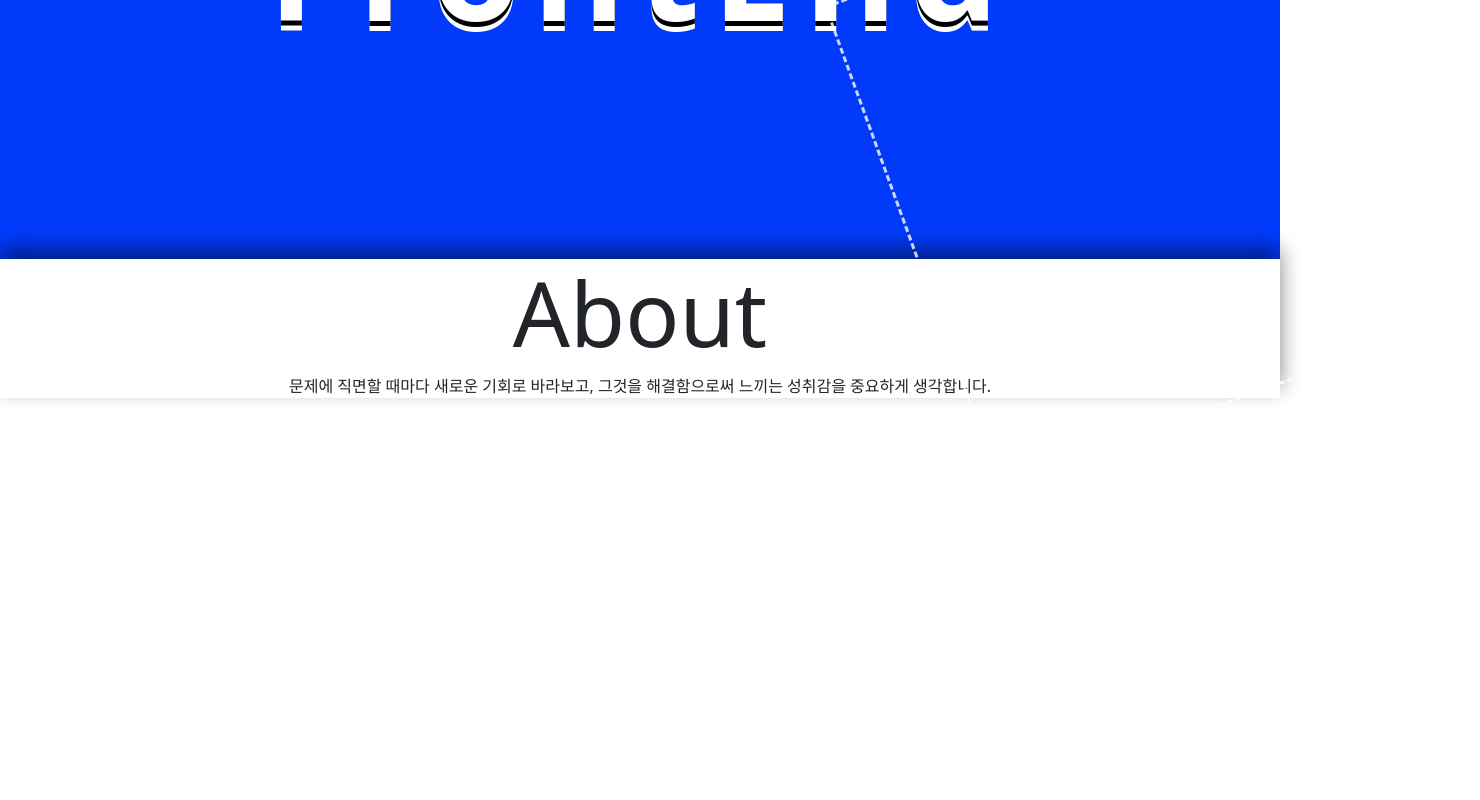
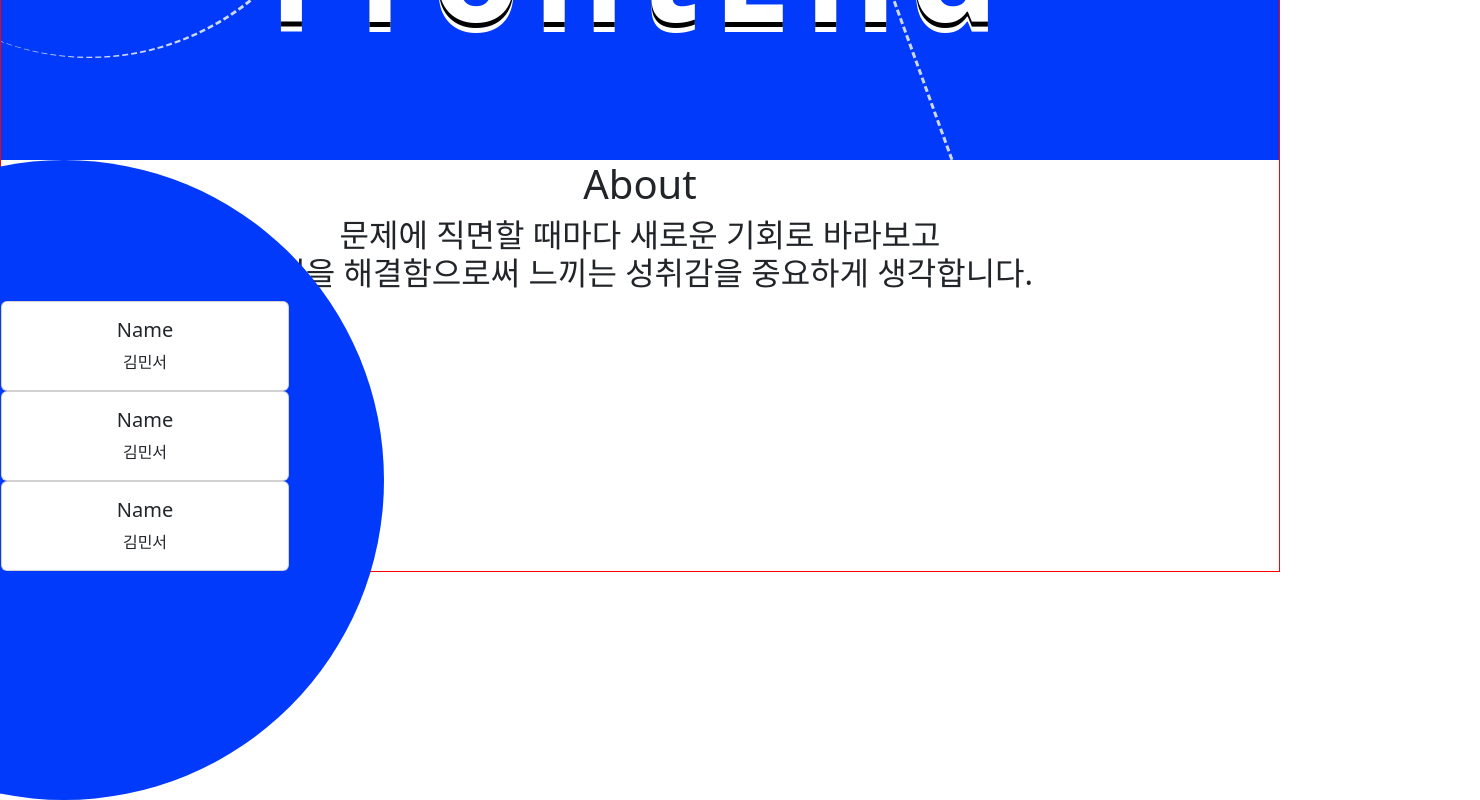
Before and after one commit to kingkaminseo/pp, a React (Create React App) app: page / in a window 1280 px wide. Shown: the part 513-1313 px from the top of the page, 1480 px wide, since content can reach past the window. Before the commit the page ends 1000 px from the top, so only its background shows below. Built offline with nearby package versions, Linux system fonts and the light colour scheme.

Commit message:
portfolio

```diff
--- a/src/App.js
+++ b/src/App.js
@@ -6,7 +6,7 @@ import About from './components/About';
 
 function App() {
   return (
-    <div className="App">
+    <div className="App" style={{border : '1px solid red', overflow : 'hidden'}}>
         <TopNavbar />
         <Main/>
         <About/>
--- a/src/components/About.jsx
+++ b/src/components/About.jsx
@@ -1,13 +1,14 @@
+import Produce from './Produce'
 import './font.css'
 
 function About() {
     return(
-        <div style={{backgroundColor : 'white', boxShadow: '0px -10px 20px rgba(0, 0, 0, 0.487)'}}>
-            <h1 style={{fontSize : '7vw',}}>About</h1>
+        <div style={{boxShadow: '0 -10px 20px rgb(0, 0, 0)', backgroundColor : 'white'}}>
 
-            <p>
-                문제에 직면할 때마다 새로운 기회로 바라보고, 그것을 해결함으로써 느끼는 성취감을 중요하게 생각합니다.
-            </p>
+
+                <div style={{backgroundColor : 'rgb(1, 58, 251)', width : '50vw', height : '50vw', position : 'absolute', borderRadius : '50%',zIndex : '0',right : '70vw'}}></div>
+                <h1>About</h1>
+                <Produce/>
         </div>
     )
 }
--- a/src/components/Main.jsx
+++ b/src/components/Main.jsx
@@ -1,9 +1,7 @@
-
-
 function Main() {
     return (
-
-        <div style={{paddingTop : '150px', paddingBottom : '200px'}}>
+        <div style={{ overflow: 'hidden', position: 'relative' }}>
+            <div style={{ paddingTop: '150px', paddingBottom: '100px', backgroundColor: 'rgb(1, 58, 251)', overflow: 'hidden' }}>
                 <h1 style={{
                     color: 'white',
                     fontSize: '11vw',
@@ -30,21 +28,19 @@ function Main() {
                     float: 'left',
                     position: 'absolute',
                     top: -10,
-    left : '-13vw',
+                    left: '-13vw',
                     transform: 'rotate(40deg)',
                 }}></div>
                 <div style={{
                     width: '40vw',
                     height: '40vw',
                     border: '3px dashed rgba(255, 255, 255, 0.8)',
+                    transform: 'rotate(-20deg)',
                     position: 'absolute',
-    right: '-10vw',
-    bottom: '-10vw',
-    transform: 'rotate(-20deg)',
-
+                    left: '70vw',
+                    bottom: '-5vw'
                 }}></div>
-
-
+            </div>
         </div>
     );
 }
--- /dev/null
+++ b/src/components/Produce.jsx
@@ -0,0 +1,41 @@
+import Button from 'react-bootstrap/Button';
+import Card from 'react-bootstrap/Card';
+
+
+function Produce() {
+    return (
+        <div>
+            <h2>
+            문제에 직면할 때마다 새로운 기회로 바라보고 <br /> 그것을 해결함으로써 느끼는 성취감을 중요하게 생각합니다.
+            </h2>
+                <Card style={{ width: '18rem' }}>
+                    <Card.Body>
+                        <Card.Title>Name</Card.Title>
+                        <Card.Text>
+                            김민서
+                        </Card.Text>
+                    </Card.Body>
+                </Card>
+
+                <Card style={{ width: '18rem' }}>
+                    <Card.Body>
+                        <Card.Title>Name</Card.Title>
+                        <Card.Text>
+                            김민서
+                        </Card.Text>
+                    </Card.Body>
+                </Card>
+
+                <Card style={{ width: '18rem' }}>
+                    <Card.Body>
+                        <Card.Title>Name</Card.Title>
+                        <Card.Text>
+                            김민서
+                        </Card.Text>
+                    </Card.Body>
+                </Card>
+        </div>
+    )
+}
+
+export default Produce
```
Lines whose indentation alone changed are shown as unchanged.
